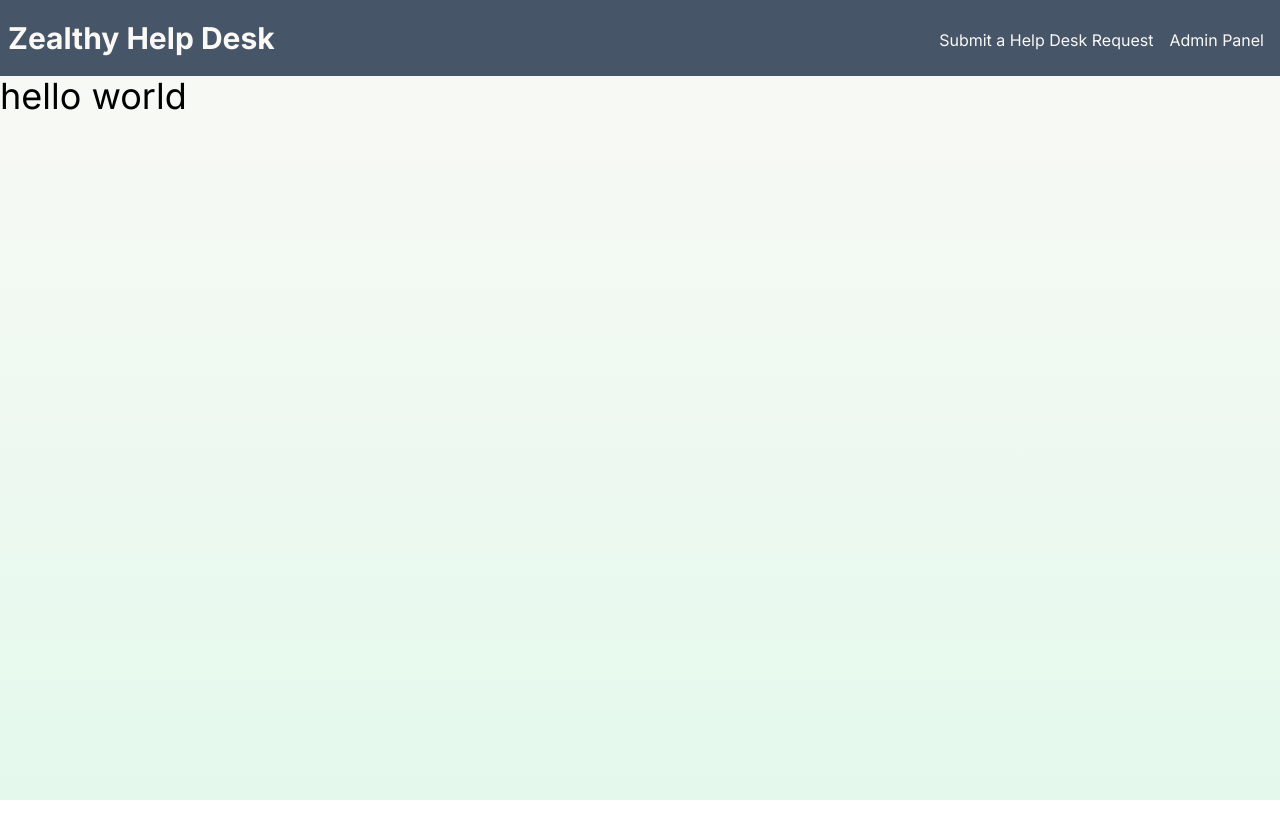
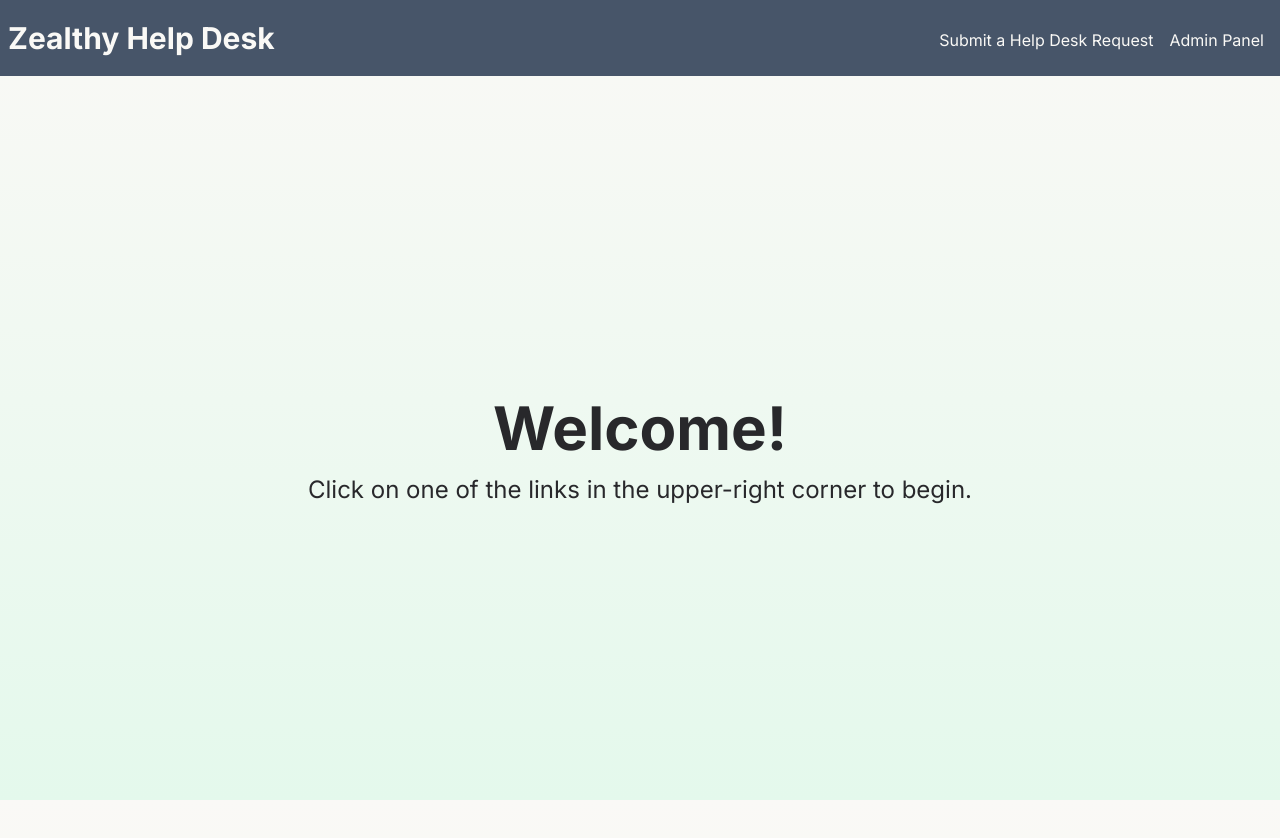
Before and after one commit to jdvplus/stealth-helpdesk-frontend, a Next.js app: page / in a window 1280 px wide. Shown: the top 838 px of the page. Before the commit the page ends 800 px from the top, so only its background shows below. Built offline with nearby package versions, Linux system fonts and the light colour scheme.

Commit message:
add simple home page UI, test UX all around

```diff
--- a/src/app/page.tsx
+++ b/src/app/page.tsx
@@ -1,4 +1,11 @@
-// TODO: add home page
 export default function Home() {
-  return <div className='text-4xl'>hello world</div>;
+  return (
+    <div className='text-center h-screen flex flex-col justify-center'>
+      {/* header */}
+      <h1 className='text-6xl font-bold text-black -mt-12 mb-4'>Welcome!</h1>
+      <h2 className='text-2xl text-black'>
+        Click on one of the links in the upper-right corner to begin.
+      </h2>
+    </div>
+  );
 }
--- a/src/app/submit-a-request/page.tsx
+++ b/src/app/submit-a-request/page.tsx
@@ -73,10 +73,11 @@ export default function TicketSubmissionForm() {
       setSubmitSuccess(true);
       setSuccessMessage(data);
 
+      // clear success message after 10 seconds
       setTimeout(() => {
         setSubmitSuccess(false);
         setSuccessMessage('');
-      }, 5000);
+      }, 10000);
     } catch (err) {
       console.error(err);
     }
```
